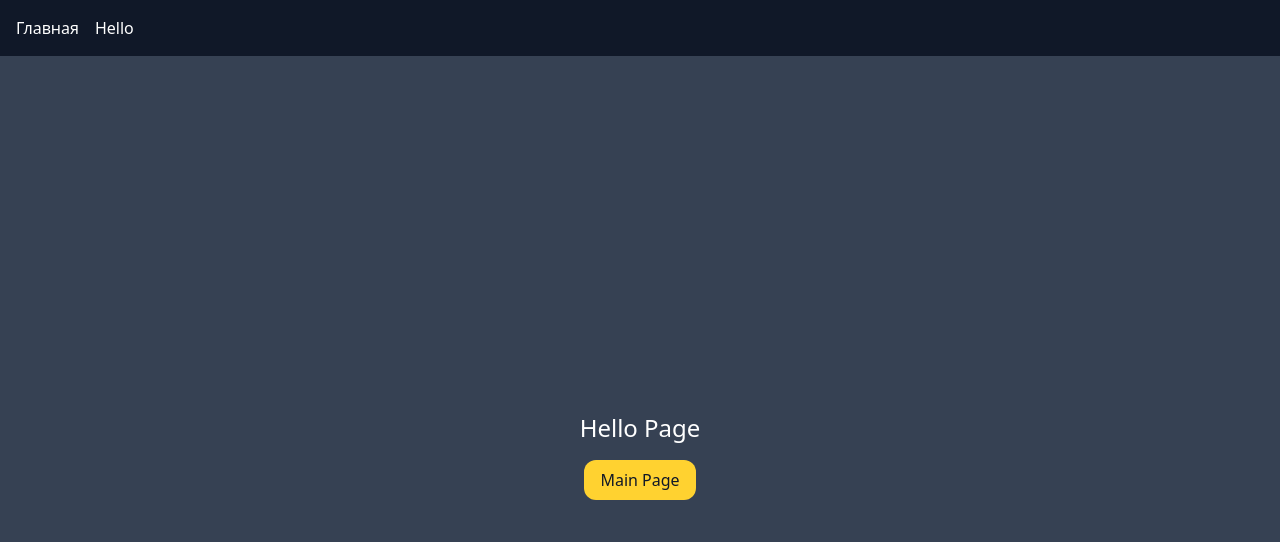
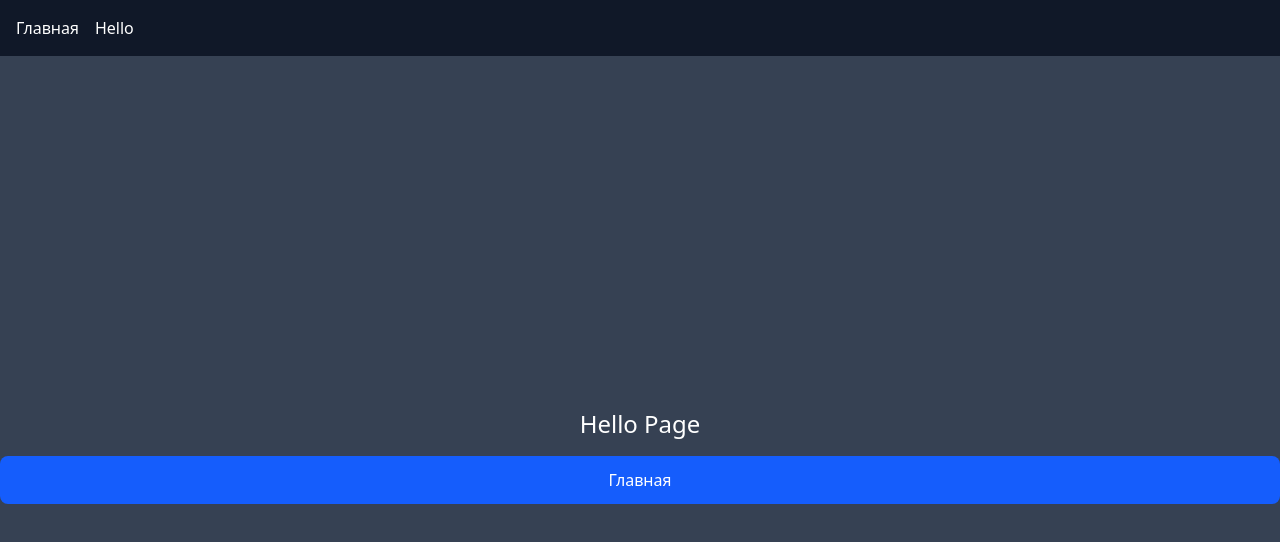
Before and after one commit to George-RB/Portfast, a Next.js app: page /hello in a window 1280 px wide. Shown: the top 542 px of the page. Built offline with nearby package versions, Linux system fonts and the light colour scheme.

Commit message:
:create: new type ButtonLink

```diff
--- a/src/app/components/ui/Button.tsx
+++ b/src/app/components/ui/Button.tsx
@@ -7,7 +7,7 @@ export default function Button({ children, onClick }: ButtonProps) {
   return (
     <button
       onClick={onClick}
-      className="w-full flex items-center justify-center gap-2 bg-blue-600 text-white py-3 rounded-lg hover:bg-blue-700 transition"
+      className="max-w-xs flex items-center justify-center gap-2 bg-blue-600 text-white py-3 rounded-lg hover:bg-blue-700 transition"
     >
       {children}
     </button>
--- /dev/null
+++ b/src/app/components/ui/ButtonLink.tsx
@@ -0,0 +1,17 @@
+import Link from 'next/link';
+
+type ButtonLinkProps = {
+  children: React.ReactNode;
+  href: string;
+};
+
+export default function ButtonLink({ children, href }: ButtonLinkProps) {
+  return (
+    <Link
+      href={href}
+      className="min-w-screen flex items-center justify-center gap-2 bg-blue-600 text-white py-3 rounded-lg hover:bg-blue-700 transition"
+    >
+      {children}
+    </Link>
+  );
+}
--- a/src/app/hello/page.tsx
+++ b/src/app/hello/page.tsx
@@ -1,17 +1,12 @@
-// app/hello/page.tsx
-
-import Link from 'next/link';
+import ButtonLink from '../components/ui/ButtonLink';
 
 export default function HelloPage() {
   return (
     <div className="min-h-screen flex flex-col items-center justify-center">
       <h1 className="text-2xl mb-4 ">Hello Page</h1>
-      <Link
-        href="/"
-        className="bg-amber-300 text-gray-900 rounded-xl px-4 py-2 hover:bg-amber-500"
-      >
-        Main Page
-      </Link>
+      <ButtonLink href="/" className="w-full">
+        Главная
+      </ButtonLink>
     </div>
   );
 }
```
